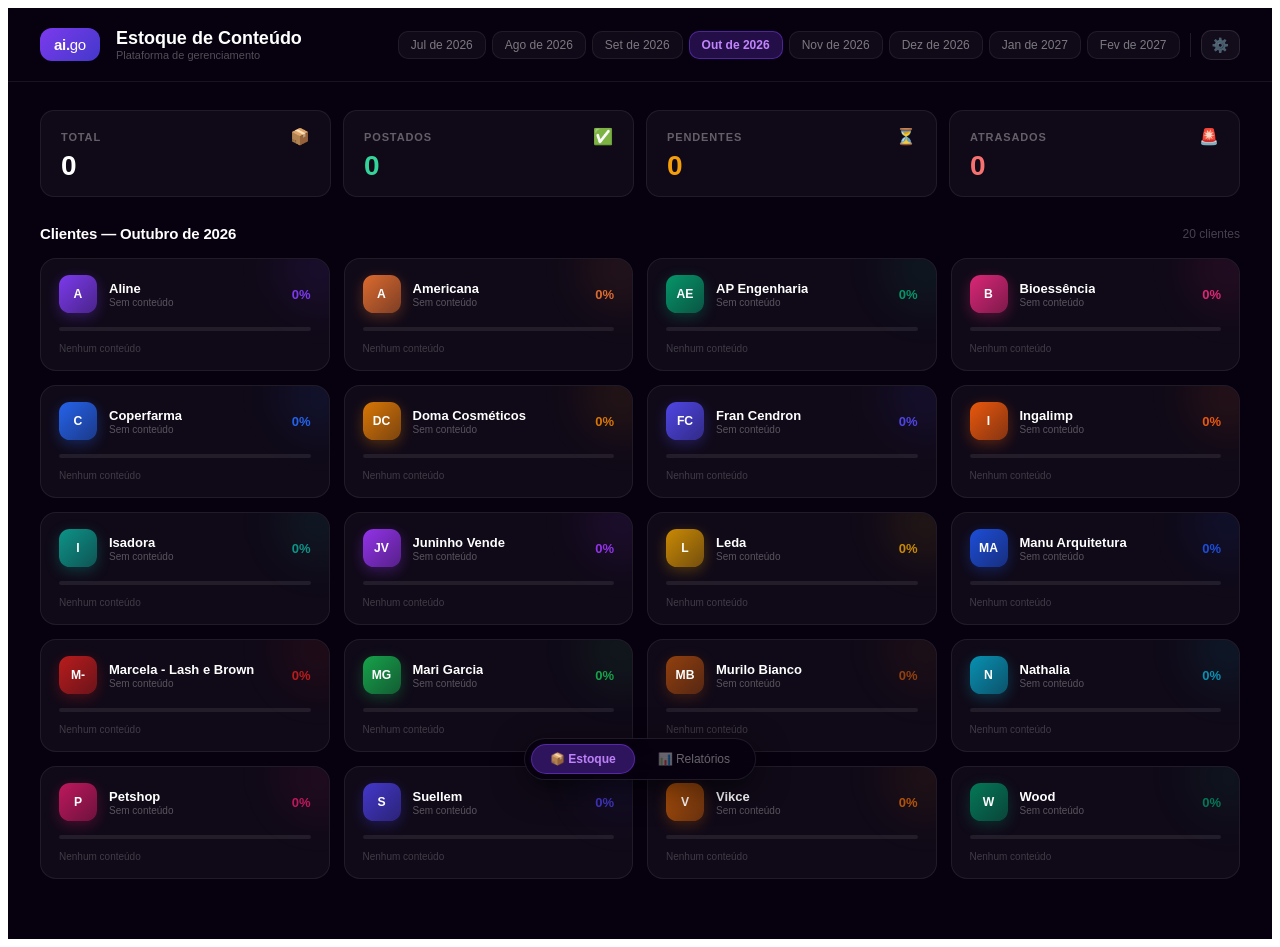
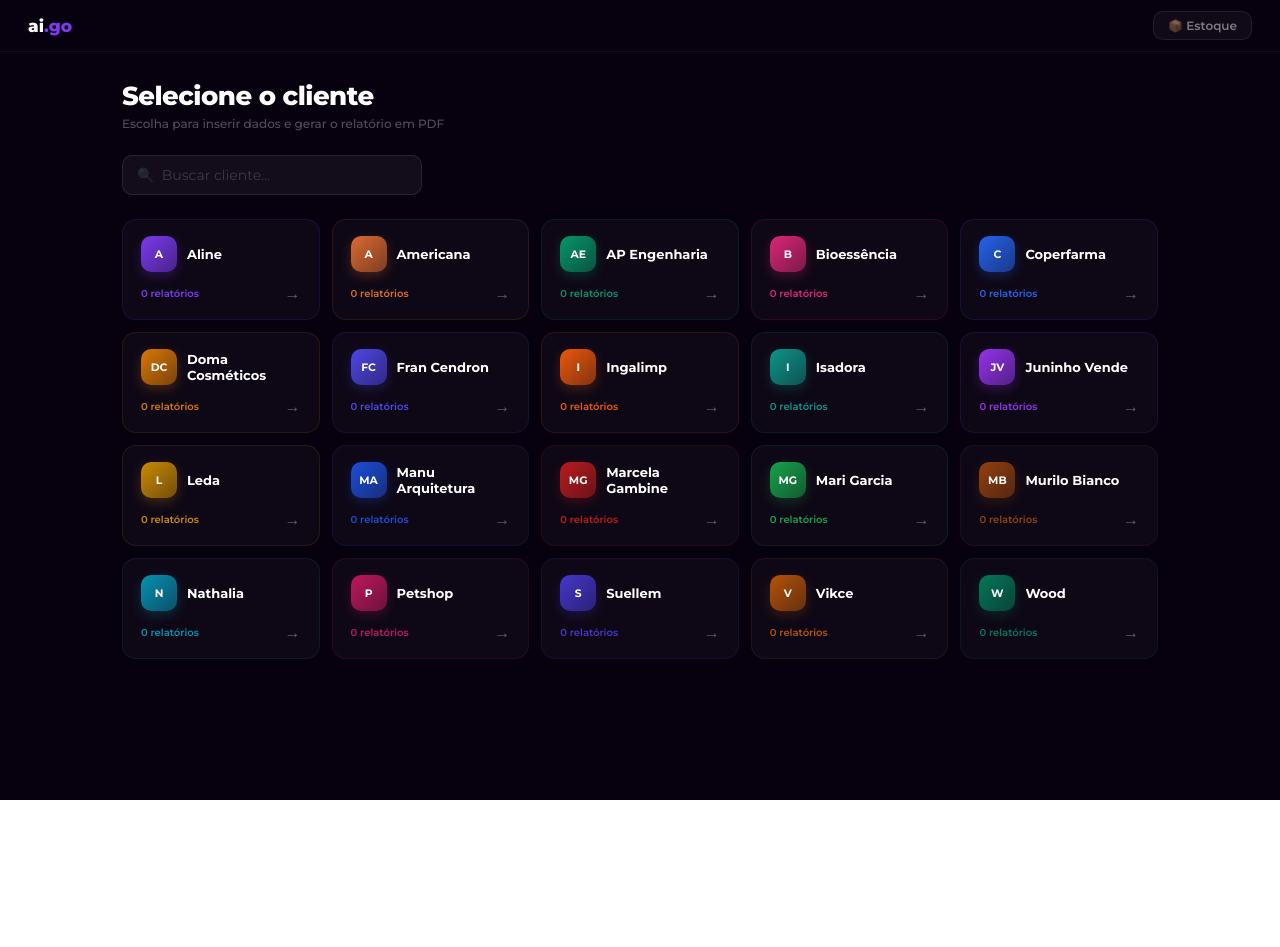
Before and after one commit to agenciaaigo-create/aigo-relatorios, a React (Vite) app: page / in a window 1280 px wide. After the commit the page ends 800 px from the top, so only its background shows below. Built offline with nearby package versions, Linux system fonts and the light colour scheme.

Commit message:
Separa Estoque e Relatórios em páginas próprias (/ e /estoque)
Substitui o nav flutuante compartilhado por roteamento por path,
com link discreto de navegação cruzada no header de cada página.

```diff
--- a/src/App.jsx
+++ b/src/App.jsx
@@ -297,6 +297,17 @@ export default function App() {
       </div>
       {back && <button onClick={back} style={{background:"none",border:"none",color:"rgba(255,255,255,.4)",fontFamily:"'Montserrat',sans-serif",fontSize:13,cursor:"pointer"}}>← {backLabel}</button>}
       {title && <div style={{fontWeight:700,fontSize:14,color:"rgba(255,255,255,.65)",fontFamily:"'Montserrat',sans-serif"}}>{title}</div>}
+      <a href="/estoque" style={{
+        marginLeft:"auto",display:"flex",alignItems:"center",gap:6,
+        background:"rgba(255,255,255,.04)",border:"1px solid rgba(255,255,255,.08)",
+        borderRadius:10,padding:"6px 14px",color:"rgba(255,255,255,.45)",
+        fontFamily:"'Montserrat',sans-serif",fontSize:12,fontWeight:600,
+        textDecoration:"none",cursor:"pointer",transition:"all .15s",whiteSpace:"nowrap",
+      }}
+      onMouseEnter={e=>{e.currentTarget.style.background="rgba(255,255,255,.08)";e.currentTarget.style.color="rgba(255,255,255,.7)";}}
+      onMouseLeave={e=>{e.currentTarget.style.background="rgba(255,255,255,.04)";e.currentTarget.style.color="rgba(255,255,255,.45)";}}>
+        📦 Estoque
+      </a>
     </div>
   );
 
--- a/src/Inventory.jsx
+++ b/src/Inventory.jsx
@@ -746,6 +746,22 @@ function Dashboard({ data, month, onMonthChange, onOpenClient, months, config, o
           onMouseLeave={e=>e.currentTarget.style.background=config.rootFolderId?"rgba(124,58,237,.15)":"rgba(255,255,255,.05)"}>
             ⚙️
           </button>
+
+          {/* Separator */}
+          <div style={{width:1,height:24,background:"rgba(255,255,255,.1)",margin:"0 4px"}}/>
+
+          {/* Link to Reports */}
+          <a href="/" title="Ir para Relatórios" style={{
+            display:"flex",alignItems:"center",gap:6,
+            background:"rgba(255,255,255,.04)",border:"1px solid rgba(255,255,255,.08)",
+            borderRadius:10,padding:"6px 14px",color:"rgba(255,255,255,.45)",
+            fontFamily:"'Montserrat',sans-serif",fontSize:12,fontWeight:600,
+            textDecoration:"none",cursor:"pointer",transition:"all .15s",whiteSpace:"nowrap",
+          }}
+          onMouseEnter={e=>{e.currentTarget.style.background="rgba(255,255,255,.08)";e.currentTarget.style.color="rgba(255,255,255,.7)";}}
+          onMouseLeave={e=>{e.currentTarget.style.background="rgba(255,255,255,.04)";e.currentTarget.style.color="rgba(255,255,255,.45)";}}>
+            📊 Relatórios
+          </a>
         </div>
       </div>
 
--- a/src/main.jsx
+++ b/src/main.jsx
@@ -1,57 +1,12 @@
-import React, { useState } from "react";
+import React from "react";
 import ReactDOM from "react-dom/client";
 import App from "./App";
 import Inventory from "./Inventory";
 
-const NAV_STYLE = {
-  position: "fixed", bottom: 20, left: "50%", transform: "translateX(-50%)",
-  display: "flex", gap: 4, zIndex: 200,
-  background: "rgba(7,1,15,.9)", backdropFilter: "blur(16px)",
-  border: "1px solid rgba(255,255,255,.1)", borderRadius: 100,
-  padding: "5px 6px", boxShadow: "0 8px 32px rgba(0,0,0,.6)",
-  fontFamily: "'Montserrat',sans-serif",
-};
-
 function Root() {
-  const [page, setPage] = useState(() => {
-    return sessionStorage.getItem("aigo-page") || "inventory";
-  });
-
-  function go(p) {
-    setPage(p);
-    sessionStorage.setItem("aigo-page", p);
-  }
-
-  return (
-    <>
-      {page === "reports"   && <App />}
-      {page === "inventory" && <Inventory />}
-
-      {/* Floating nav */}
-      <div style={NAV_STYLE}>
-        {[
-          { id: "inventory", label: "📦 Estoque" },
-          { id: "reports",   label: "📊 Relatórios" },
-        ].map(({ id, label }) => (
-          <button
-            key={id}
-            onClick={() => go(id)}
-            style={{
-              background: page === id ? "rgba(124,58,237,.35)" : "transparent",
-              border: page === id ? "1px solid rgba(124,58,237,.55)" : "1px solid transparent",
-              borderRadius: 100, padding: "7px 18px",
-              color: page === id ? "#c084fc" : "rgba(255,255,255,.4)",
-              fontWeight: page === id ? 700 : 500, fontSize: 12,
-              fontFamily: "'Montserrat',sans-serif", cursor: "pointer",
-              transition: "all .18s", whiteSpace: "nowrap",
-            }}
-          >
-            {label}
-          </button>
-        ))}
-      </div>
-    </>
-  );
+  const path = window.location.pathname;
+  if (path.startsWith("/estoque")) return <Inventory />;
+  return <App />;
 }
 
 ReactDOM.createRoot(document.getElementById("root")).render(
```
Also changed, not shown: vercel.json.
